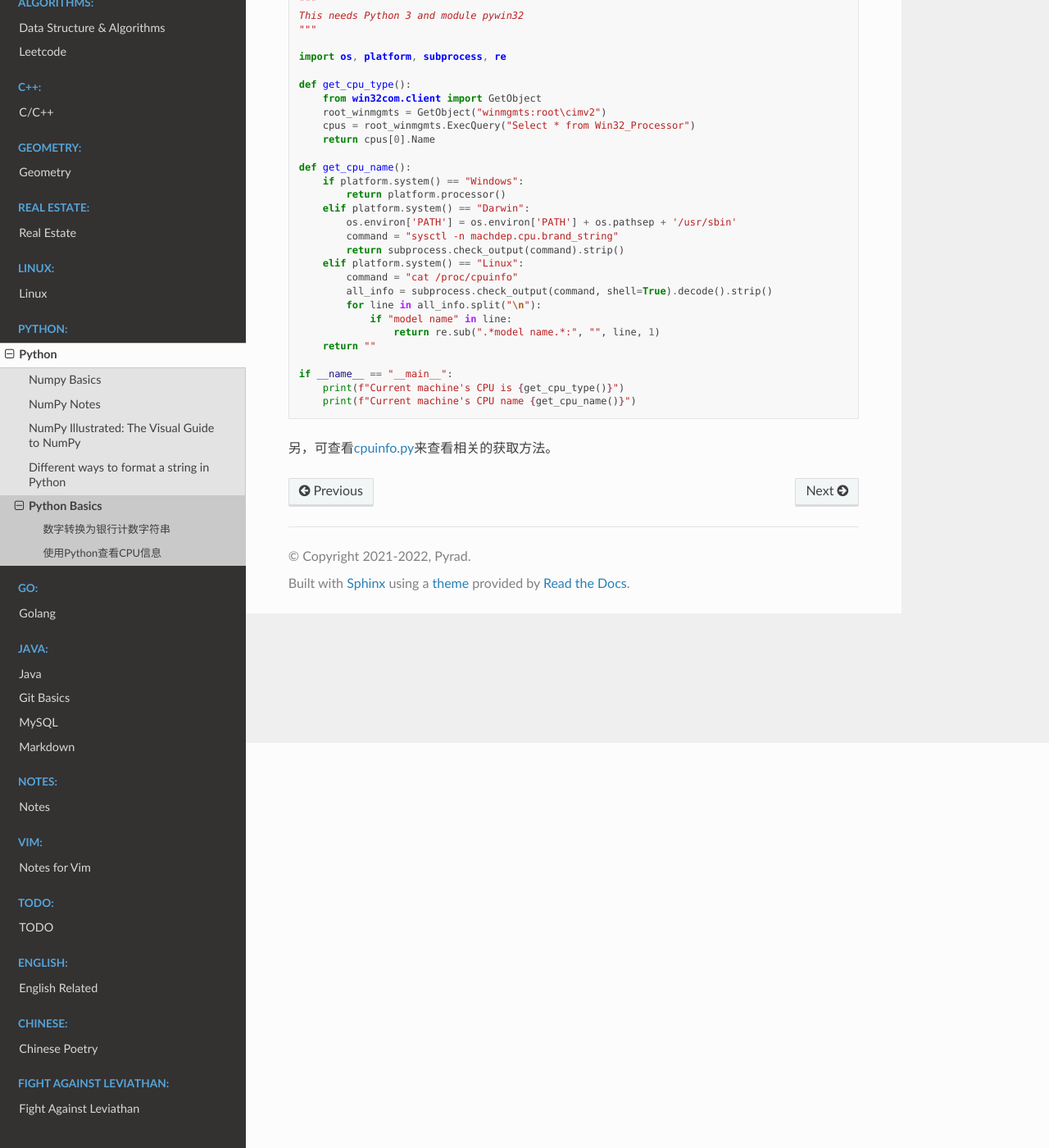
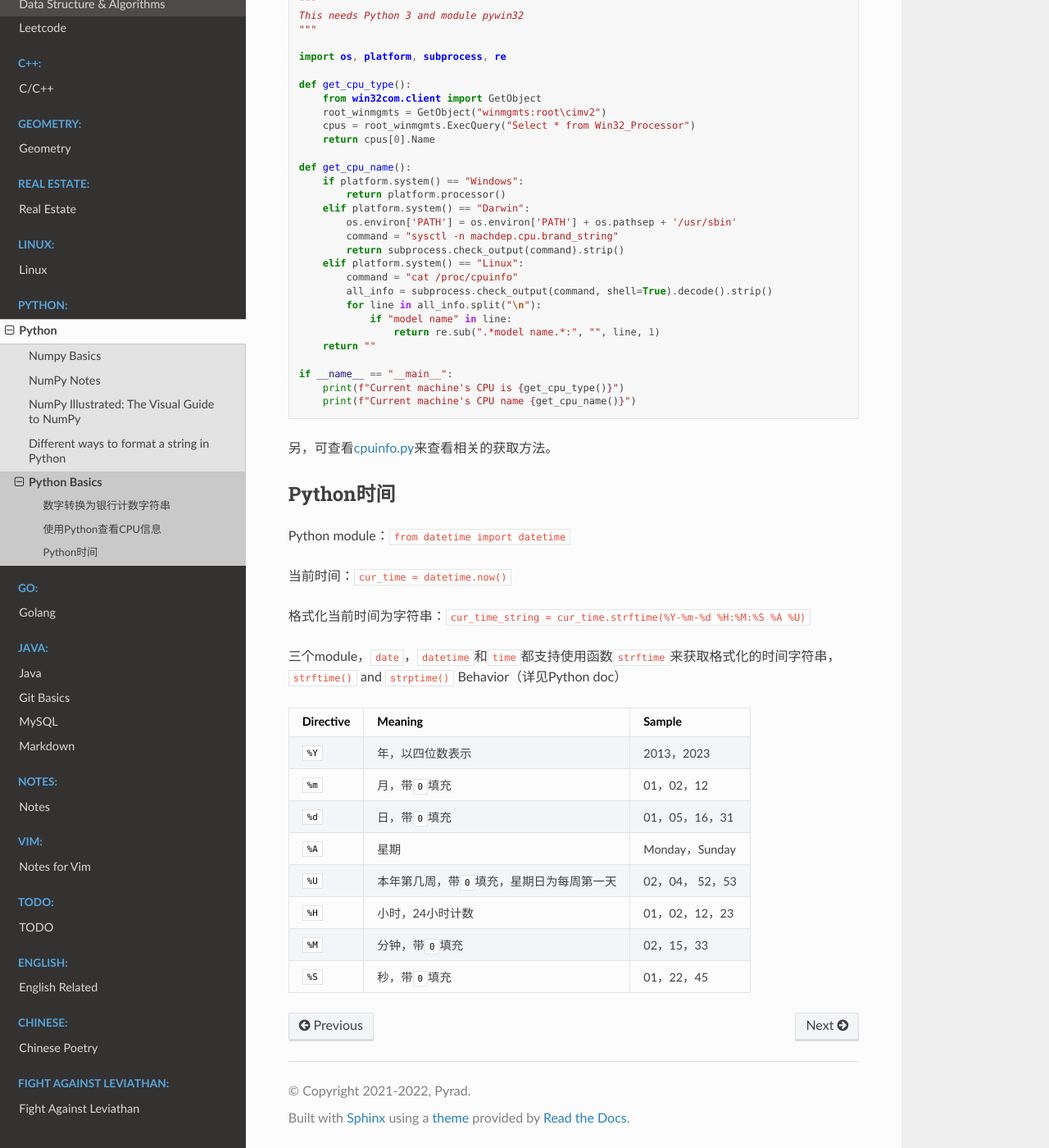
Before and after one commit to Pyrad/pyradnotes, a Sphinx documentation site: the page built from source/Python/pythonbasic.md, in a window 1280 px wide and 1400 px high, scrolled down 494 px. Shown: the whole window at 82% size. Built offline with Sphinx 7.4.7 and the Read the Docs theme 2.0.0, drawn with Linux system fonts in a browser that asks for light colours.

Commit message:
Python Simple introduction to Python time

````diff
--- a/source/Python/pythonbasic.md
+++ b/source/Python/pythonbasic.md
@@ -50,3 +50,24 @@ if __name__ == "__main__":
 ```
 
 另，可查看[cpuinfo.py](https://github.com/pydata/numexpr/blob/master/numexpr/cpuinfo.py)来查看相关的获取方法。
+
+## Python时间
+
+Python module：`from datetime import datetime`
+
+当前时间：`cur_time = datetime.now()`
+
+格式化当前时间为字符串：`cur_time_string = cur_time.strftime(%Y-%m-%d %H:%M:%S %A %U)`
+
+三个module，`date`，`datetime`和`time`都支持使用函数`strftime`来获取格式化的时间字符串，`strftime()` and `strptime()` Behavior（详见Python doc）
+
+|Directive|Meaning|Sample|
+|:-----|:-----|:-----|
+|`%Y` |年，以四位数表示|2013，2023 |
+|`%m`|月，带`0`填充|01，02，12|
+|`%d`|日，带`0`填充 |01，05，16，31|
+|`%A`|星期 |Monday，Sunday|
+|`%U`|本年第几周，带`0`填充，星期日为每周第一天 |02，04， 52，53|
+|`%H`|小时，24小时计数|01，02，12，23|
+|`%M`|分钟，带`0`填充 |02，15，33|
+|`%S`|秒，带`0`填充|01，22，45|
````
